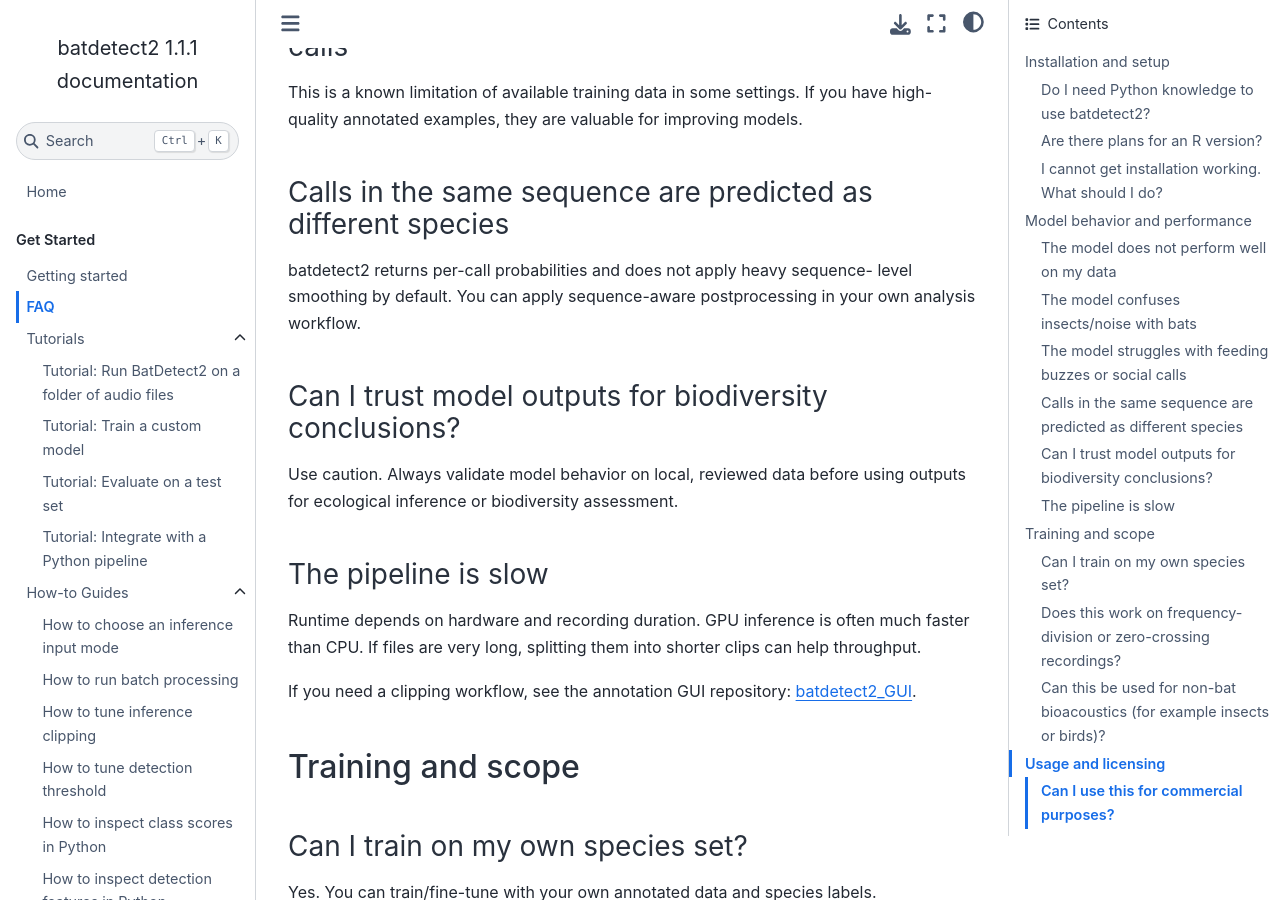
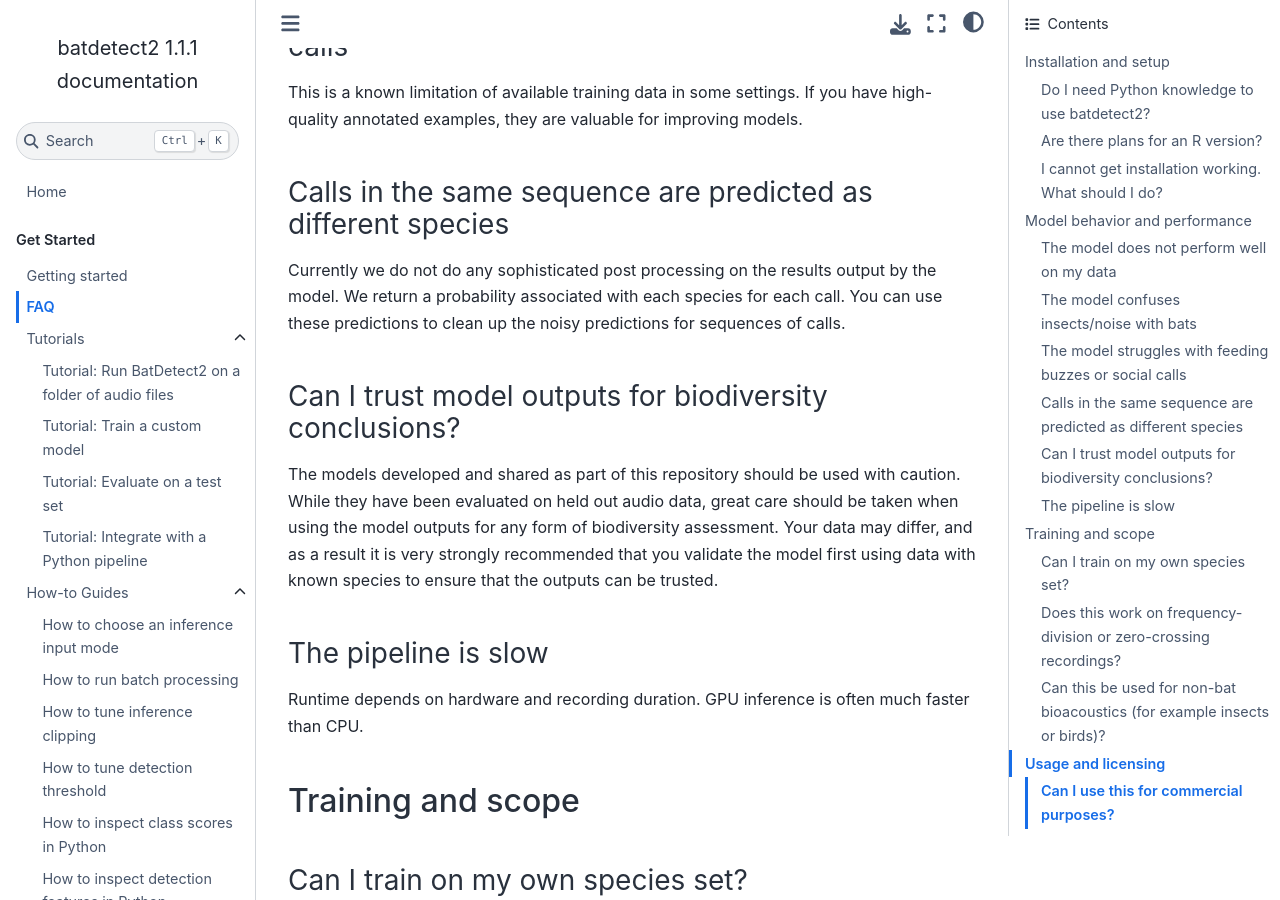
Before and after one commit to macaodha/batdetect2, a Sphinx documentation site: the page built from docs/source/faq.md, in a window 1280 px wide and 900 px high, scrolled down 1229 px. Built offline with Sphinx 7.4.7 and the Sphinx Book theme 1.1.4, drawn with Linux system fonts in a browser that asks for light colours.

```diff
--- a/docs/source/faq.md
+++ b/docs/source/faq.md
@@ -4,83 +4,78 @@
 
 ### Do I need Python knowledge to use batdetect2?
 
-Not much. If you only want to run the model on your own recordings, you can
-use the CLI and follow the steps in {doc}`getting_started`.
+Not much.
+If you only want to run the model on your own recordings, you can use the CLI and follow the steps in {doc}`getting_started`.
 
-Some command-line familiarity helps, but you do not need to write Python code
-for standard inference workflows.
+Some command-line familiarity helps, but you do not need to write Python code for standard inference workflows.
 
 ### Are there plans for an R version?
 
-Not currently. Output files are plain formats (for example CSV/JSON), so you
-can read and analyze them in R or other environments.
+Not currently.
+Output files are plain formats (for example CSV/JSON), so you can read and analyze them in R or other environments.
 
 ### I cannot get installation working. What should I do?
 
 First, re-check {doc}`getting_started` and confirm your environment is active.
-If it still fails, open an issue with your OS, install method, and full error
-output: [GitHub Issues](https://github.com/macaodha/batdetect2/issues).
+If it still fails, open an issue with your OS, install method, and full error output: [GitHub Issues](https://github.com/macaodha/batdetect2/issues).
 
 ## Model behavior and performance
 
 ### The model does not perform well on my data
 
-This usually means your data distribution differs from training data. The best
-next step is to validate on reviewed local data and then fine-tune/train on
-your own annotations if needed.
+This usually means your data distribution differs from training data.
+The best next step is to validate on reviewed local data and then fine-tune/train on your own annotations if needed.
 
 ### The model confuses insects/noise with bats
 
-This can happen, especially when recording conditions differ from training
-conditions. Threshold tuning and training with local annotations can improve
-results.
+This can happen, especially when recording conditions differ from training conditions.
+Threshold tuning and training with local annotations can improve results.
 
 See {doc}`how_to/tune-detection-threshold`.
 
 ### The model struggles with feeding buzzes or social calls
 
-This is a known limitation of available training data in some settings. If you
-have high-quality annotated examples, they are valuable for improving models.
+This is a known limitation of available training data in some settings.
+If you have high-quality annotated examples, they are valuable for improving models.
 
 ### Calls in the same sequence are predicted as different species
 
-batdetect2 returns per-call probabilities and does not apply heavy sequence-
-level smoothing by default. You can apply sequence-aware postprocessing in your
-own analysis workflow.
+Currently we do not do any sophisticated post processing on the results output by the model.
+We return a probability associated with each species for each call.
+You can use these predictions to clean up the noisy predictions for sequences of calls.
 
 ### Can I trust model outputs for biodiversity conclusions?
 
-Use caution. Always validate model behavior on local, reviewed data before
-using outputs for ecological inference or biodiversity assessment.
+The models developed and shared as part of this repository should be used with caution.
+While they have been evaluated on held out audio data, great care should be taken when using the model outputs for any form of biodiversity assessment.
+Your data may differ, and as a result it is very strongly recommended that you validate the model first using data with known species to ensure that the outputs can be trusted.
 
 ### The pipeline is slow
 
-Runtime depends on hardware and recording duration. GPU inference is often much
-faster than CPU. If files are very long, splitting them into shorter clips can
-help throughput.
-
-If you need a clipping workflow, see the annotation GUI repository:
-[batdetect2_GUI](https://github.com/macaodha/batdetect2_GUI).
+Runtime depends on hardware and recording duration.
+GPU inference is often much faster than CPU.
 
 ## Training and scope
 
 ### Can I train on my own species set?
 
-Yes. You can train/fine-tune with your own annotated data and species labels.
+Yes.
+You can train/fine-tune with your own annotated data and species labels.
 
 ### Does this work on frequency-division or zero-crossing recordings?
 
-Not directly. The workflow assumes audio can be converted to spectrograms from
-the raw waveform.
+Not directly.
+The workflow assumes audio can be converted to spectrograms from the raw waveform.
 
 ### Can this be used for non-bat bioacoustics (for example insects or birds)?
 
-Potentially yes, but expect retraining and configuration changes. Open an issue
-if you want guidance for a specific use case.
+Potentially yes, but expect retraining and configuration changes.
+Open an issue if you want guidance for a specific use case.
 
 ## Usage and licensing
 
 ### Can I use this for commercial purposes?
 
-No. This project is currently for non-commercial use. See the repository
-license for details.
+No.
+This project is currently for non-commercial use.
+See the repository license for details.
```
Also changed, not shown: docs/source/index.md (+18 -7 lines), docs/source/legacy/migration-guide.md (+5 -4 lines).
